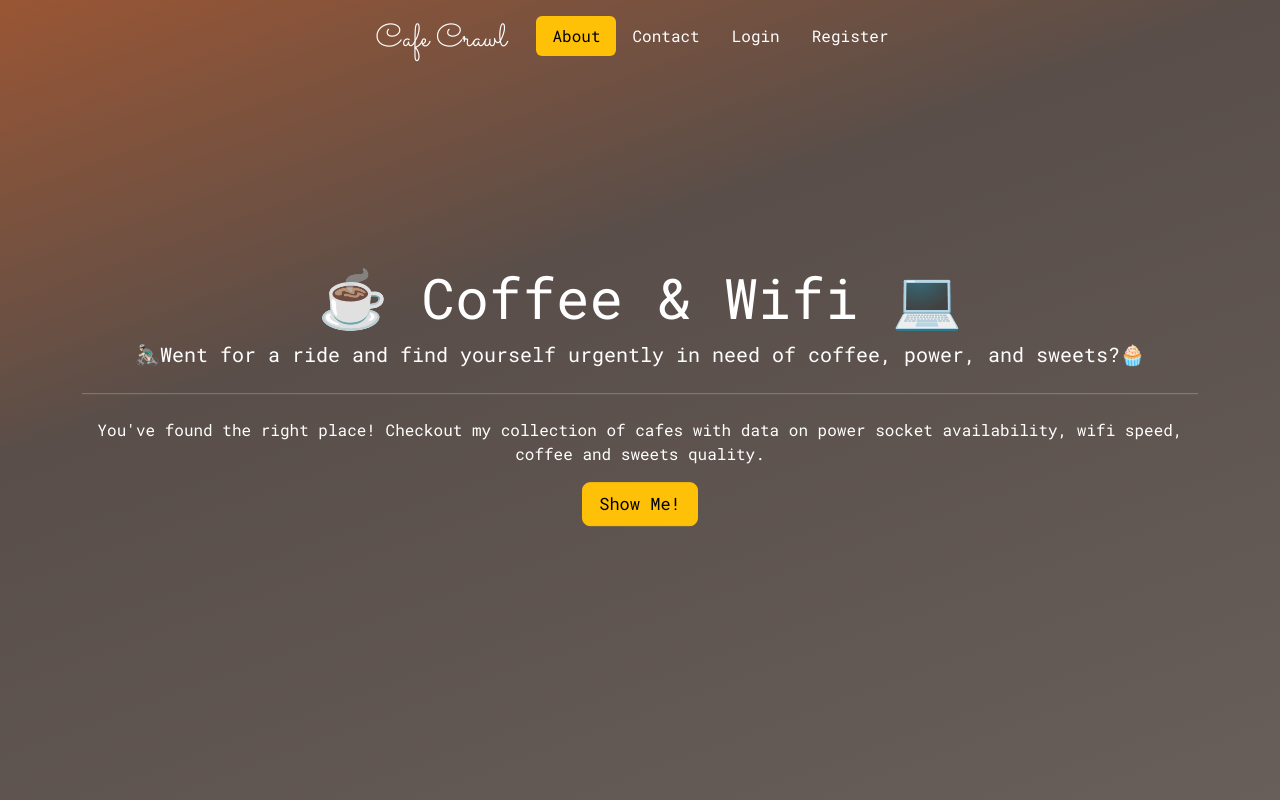
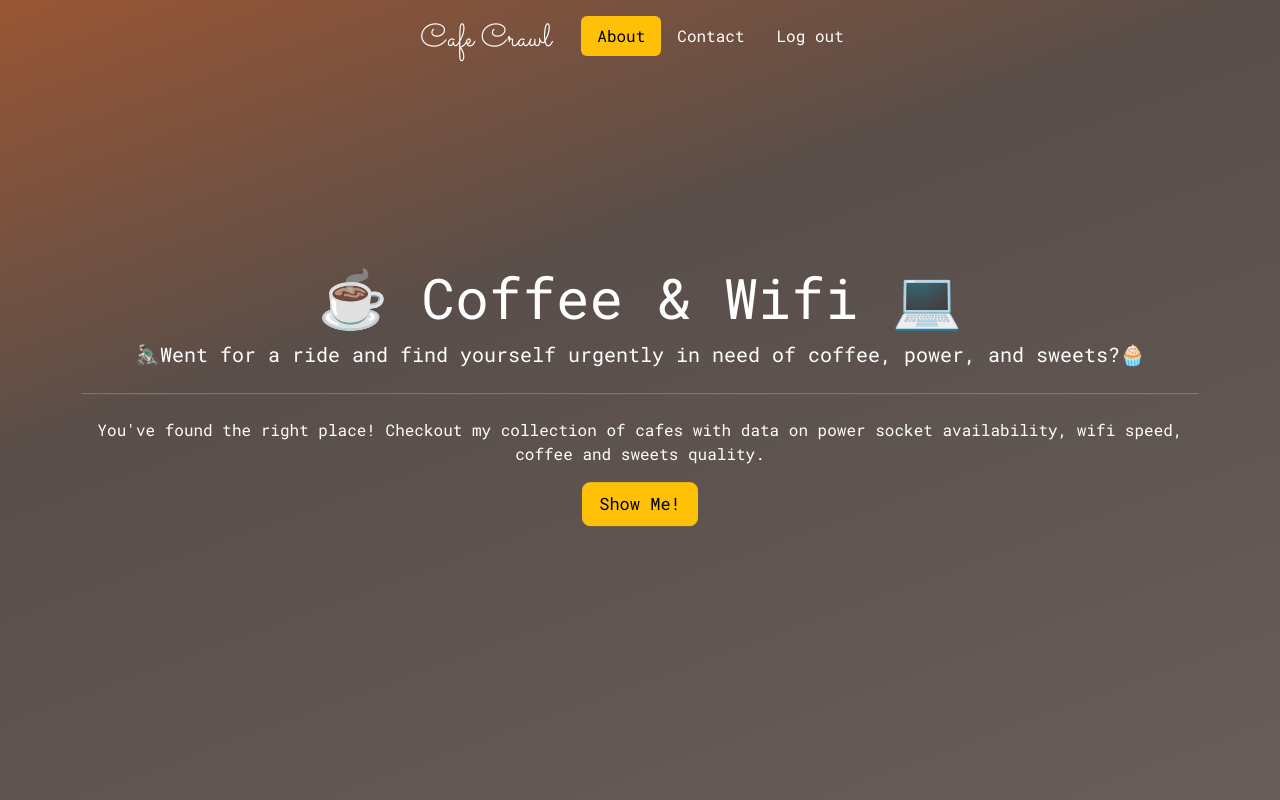
Before and after one commit to CamilleOnoda/Projects, a Flask app: page / in a window 1280 px wide. Run offline with Flask 3, Linux system fonts and the light colour scheme; the visitor is signed in with stand-in values (Sample User, id 1); some libraries are stand-ins or nearby versions.

Commit message:
Render the nav-item depending on the authentication status

```diff
--- a/Coffee-and-Wifi/templates/index.html
+++ b/Coffee-and-Wifi/templates/index.html
@@ -6,9 +6,12 @@
   <ul class="nav nav-pills">
     <li class="nav-item"><a href="#" class="nav-link active" aria-current="page">About</a></li>
     <li class="nav-item"><a href="#" class="nav-link">Contact</a></li>
-    <li class="nav-item"><a href="#" class="nav-link">Login</a></li>
-    <li class="nav-item"><a href="#" class="nav-link">Register</a></li>
-  </ul>
+    {% if not logged_in %}
+    <li class="nav-item"><a href="{{url_for('login')}}" class="nav-link">Login</a></li>
+    <li class="nav-item"><a href="{{url_for('register')}}" class="nav-link">Register</a></li>
+    {% else %}
+    <li class="nav-item"><a href="{{url_for('logout')}}" class="nav-link">Log out</a></li>
+    {% endif %}
 </header>
 <div class="jumbotron text-center">
     <div class="container">
@@ -18,7 +21,9 @@
       <hr class="my-4">
       <p>You've found the right place! Checkout my collection of cafes with data on
         power socket availability, wifi speed, coffee and sweets quality.</p>
+        {% if logged_in %}
       <a class="btn btn-warning btn-lg" href="{{ url_for('cafes') }}" role="button">Show Me!</a>
+      {% endif %}
     </div>
 </div>
 </div>
```
